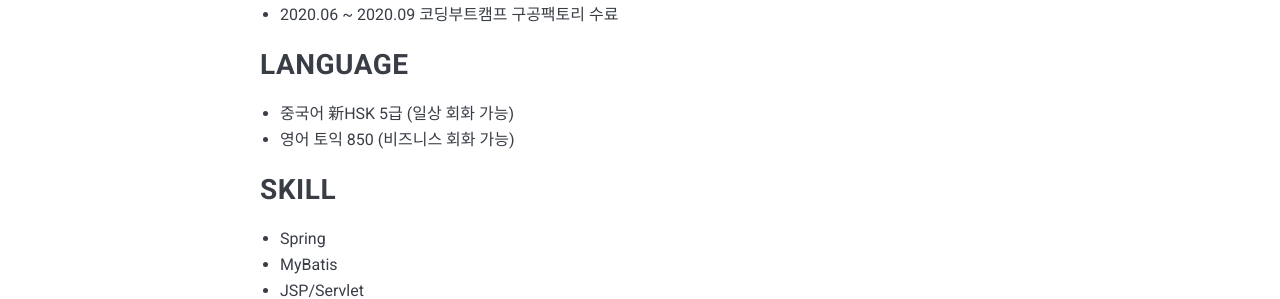
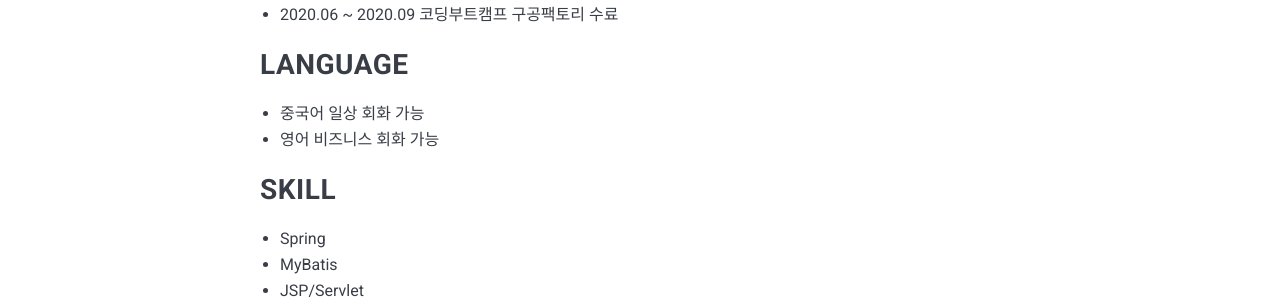
Before and after one commit to 88jina/88jina.github.io, a Jekyll site: the page built from _pages/about.md, in a window 1280 px wide. Shown: the part 1329-1628 px from the top of the page. Built offline with Jekyll 4.4.1, drawn with Linux system fonts in a browser that asks for light colours; nearby versions of some CDN libraries.

Commit message:
modified about page

```diff
--- a/_pages/about.md
+++ b/_pages/about.md
@@ -22,8 +22,8 @@ EDUCATION
 
 LANGUAGE
 ---
-- 중국어 新HSK 5급 (일상 회화 가능)
-- 영어 토익 850 (비즈니스 회화 가능)
+- 중국어 일상 회화 가능
+- 영어 비즈니스 회화 가능
 
 SKILL
 ---
```
